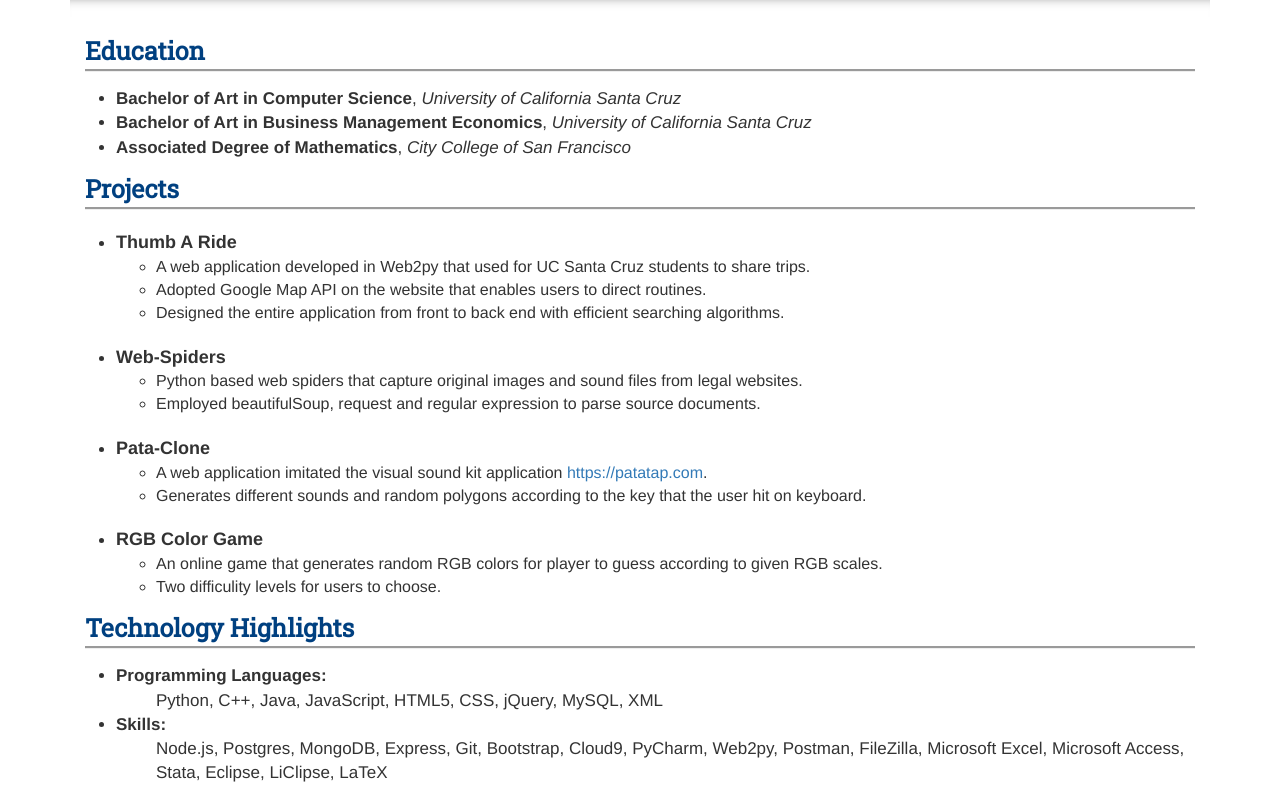
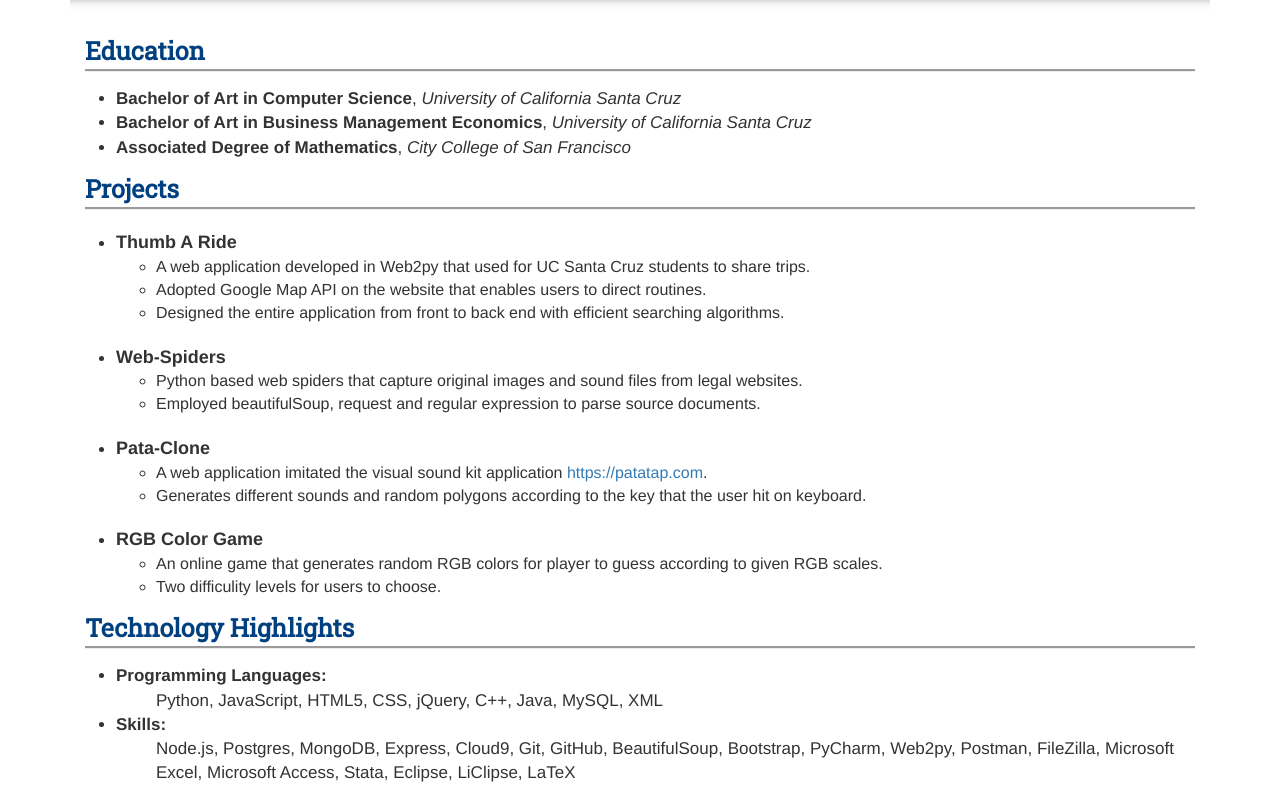
Before and after one commit to suzheng123/suzheng123.github.io, a plain HTML site: page bio.html in a window 1280 px wide. Shown: the part 152-950 px from the top of the page. Drawn offline with nearby package versions, Linux system fonts and the light colour scheme.

Commit message:
little modified

```diff
--- a/bio.html
+++ b/bio.html
@@ -81,12 +81,12 @@
       <ul class='listItem'>
         <li><strong>Programming Languages:</strong>
           <ul>
-            Python, C++, Java, JavaScript, HTML5, CSS, jQuery, MySQL, XML
+            Python, JavaScript, HTML5, CSS, jQuery, C++, Java, MySQL, XML
           </ul>
         </li>
         <li><strong>Skills:</strong>
           <ul>
-            Node.js, Postgres, MongoDB, Express, Git, Bootstrap, Cloud9, PyCharm, Web2py, Postman, FileZilla, Microsoft Excel, Microsoft Access, Stata, Eclipse, LiClipse, LaTeX
+            Node.js, Postgres, MongoDB, Express, Cloud9, Git, GitHub, BeautifulSoup, Bootstrap,  PyCharm, Web2py, Postman, FileZilla, Microsoft Excel, Microsoft Access, Stata, Eclipse, LiClipse, LaTeX
           </ul>
         </li>
       </ul>
```
